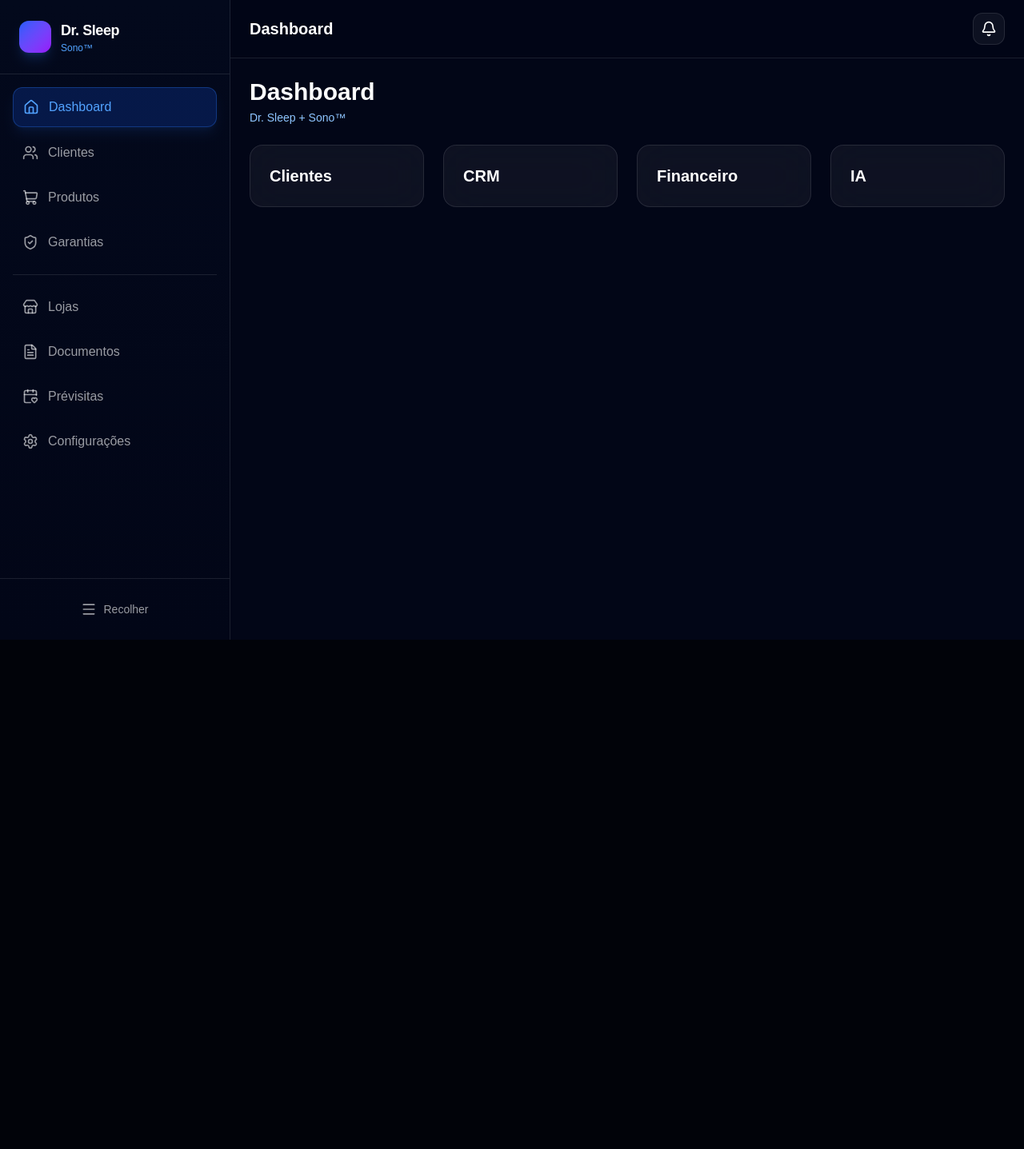
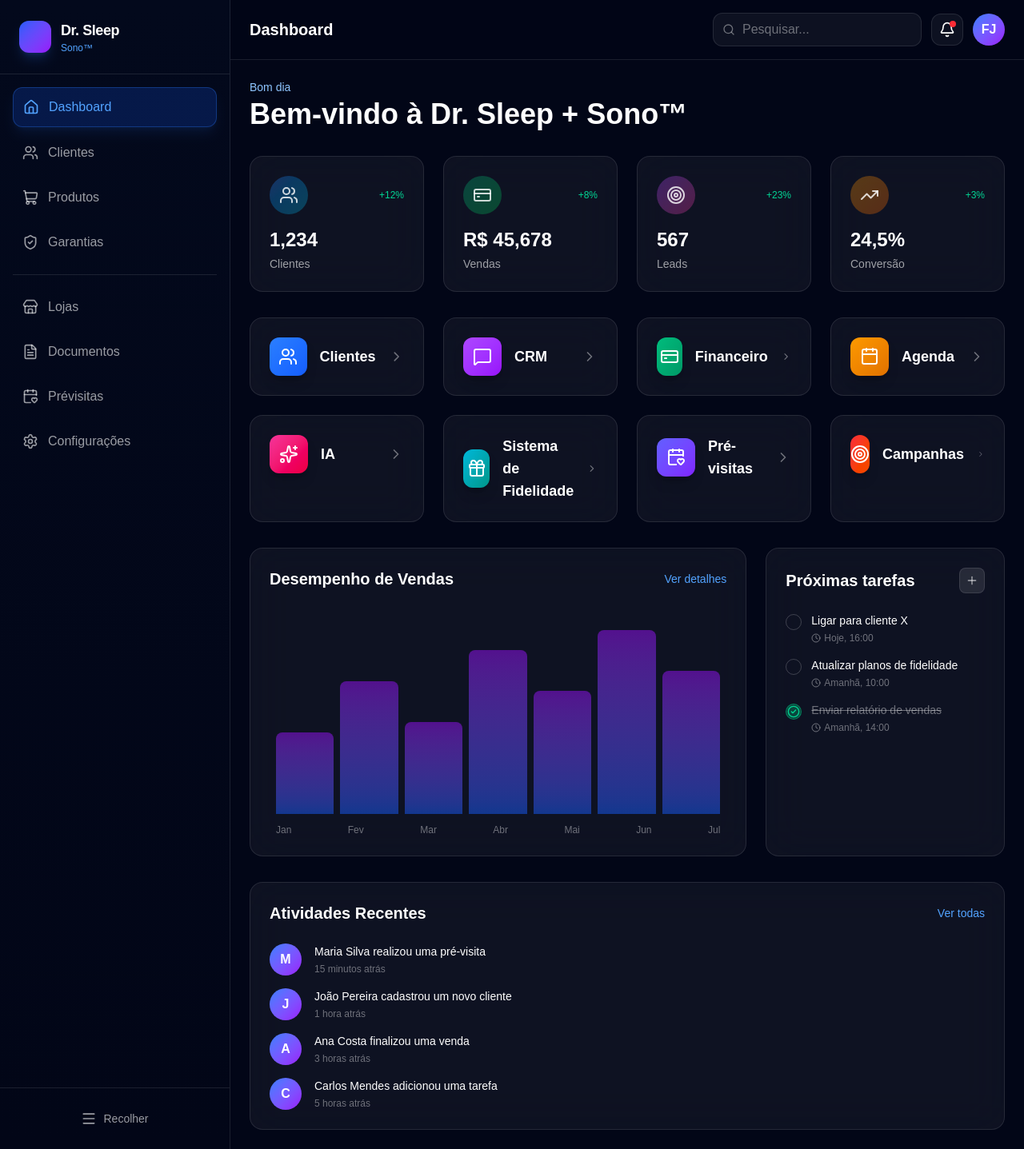
Before and after one commit to contatoaqualuxo-boop/app-teste-drsleepfranciscojunqueira, a Next.js app: page /empresa/dashboard in a window 1280 px wide. Shown: the whole page at 80% size. Before the commit the page ends 800 px from the top, so only its background shows below. Built offline with nearby package versions, Linux system fonts and the light colour scheme; no server answers.

Commit message:
feat: create dashboard premium widgets

```diff
--- a/src/app/empresa/dashboard/page.tsx
+++ b/src/app/empresa/dashboard/page.tsx
@@ -1,7 +1,12 @@
 "use client";
 
 import { DashboardLayout } from "@/components/layout/DashboardLayout";
-import { Home, Users, ShoppingCart, ShieldCheck, Bell, Settings, ChevronLeft, LayoutDashboard, Store, FileText, CalendarHeart } from "lucide-react";
+import {
+  Home, Users, ShoppingCart, ShieldCheck, Bell, Settings, ChevronRight,
+  LayoutDashboard, Store, FileText, CalendarHeart, Search, User,
+  TrendingUp, Zap, CreditCard, Calendar, Sparkles, Gift,
+  Target, MessageSquare, Clock, Activity, CheckCircle2, Plus
+} from "lucide-react";
 import Link from "next/link";
 
 export default function CompanyDashboardPage() {
@@ -16,6 +21,26 @@ export default function CompanyDashboardPage() {
     { label: "Configurações", href: "/empresa/configuracoes", icon: Settings, group: "outros" as const },
   ];
 
+  const getGreeting = () => {
+    const hour = new Date().getHours();
+    if (hour < 12) return "Bom dia";
+    if (hour < 18) return "Boa tarde";
+    return "Boa noite";
+  };
+
+  const recentActivities = [
+    { id: 1, user: "Maria Silva", action: "realizou uma pré-visita", time: "15 minutos atrás", avatar: "M" },
+    { id: 2, user: "João Pereira", action: "cadastrou um novo cliente", time: "1 hora atrás", avatar: "J" },
+    { id: 3, user: "Ana Costa", action: "finalizou uma venda", time: "3 horas atrás", avatar: "A" },
+    { id: 4, user: "Carlos Mendes", action: "adicionou uma tarefa", time: "5 horas atrás", avatar: "C" },
+  ];
+
+  const upcomingTasks = [
+    { id: 1, title: "Ligar para cliente X", date: "Hoje, 16:00", done: false },
+    { id: 2, title: "Atualizar planos de fidelidade", date: "Amanhã, 10:00", done: false },
+    { id: 3, title: "Enviar relatório de vendas", date: "Amanhã, 14:00", done: true },
+  ];
+
   return (
     <DashboardLayout
       title="Dashboard"
@@ -23,29 +48,156 @@ export default function CompanyDashboardPage() {
       sidebarTitle="Dr. Sleep"
       sidebarSubtitle="Sono™"
       actions={
-        <button className="w-10 h-10 rounded-xl bg-white/5 border border-white/10 flex items-center justify-center text-white">
-          <Bell className="w-5 h-5" />
-        </button>
+        <div className="flex items-center gap-3">
+          <div className="relative hidden sm:flex">
+            <Search className="absolute left-3 top-1/2 -translate-y-1/2 w-4 h-4 text-white/40" />
+            <input
+              type="text"
+              placeholder="Pesquisar..."
+              className="pl-9 pr-4 py-2 bg-white/5 border border-white/10 rounded-xl text-white placeholder-white/40 focus:outline-none focus:ring-2 focus:ring-blue-500/30"
+            />
+          </div>
+          <button className="relative w-10 h-10 rounded-xl bg-white/5 border border-white/10 flex items-center justify-center text-white hover:bg-white/10 transition-all">
+            <Bell className="w-5 h-5" />
+            <span className="absolute top-2 right-2 w-2 h-2 bg-red-500 rounded-full" />
+          </button>
+          <div className="w-10 h-10 rounded-full bg-gradient-to-br from-blue-500 to-purple-600 flex items-center justify-center text-white font-bold">
+            FJ
+          </div>
+        </div>
       }
     >
-      <div className="space-y-6">
+      <div className="space-y-8">
+        {/* Header Premium */}
         <div>
-          <h1 className="text-3xl font-black text-white">Dashboard</h1>
-          <p className="text-blue-300 text-sm mt-1">Dr. Sleep + Sono™</p>
+          <p className="text-blue-300 text-sm font-medium">{getGreeting()}</p>
+          <h1 className="text-4xl font-black text-white mt-1">Bem-vindo à Dr. Sleep + Sono™</h1>
         </div>
 
+        {/* Indicadores Superiores */}
         <div className="grid grid-cols-1 sm:grid-cols-2 lg:grid-cols-4 gap-6">
-          <div className="bg-white/5 border border-white/10 rounded-2xl p-6 backdrop-blur-xl">
-            <h3 className="text-white font-bold text-xl">Clientes</h3>
+          {[
+            { label: "Clientes", value: "1,234", icon: Users, color: "from-blue-500/30 to-cyan-500/30", trend: "+12%" },
+            { label: "Vendas", value: "R$ 45,678", icon: CreditCard, color: "from-emerald-500/30 to-green-500/30", trend: "+8%" },
+            { label: "Leads", value: "567", icon: Target, color: "from-purple-500/30 to-pink-500/30", trend: "+23%" },
+            { label: "Conversão", value: "24,5%", icon: TrendingUp, color: "from-amber-500/30 to-orange-500/30", trend: "+3%" },
+          ].map((stat, i) => (
+            <div key={i} className="bg-white/5 backdrop-blur-xl border border-white/10 rounded-2xl p-6 hover:bg-white/10 hover:border-white/20 transition-all group">
+              <div className="flex items-center justify-between mb-4">
+                <div className={`w-12 h-12 rounded-full bg-gradient-to-br ${stat.color} flex items-center justify-center`}>
+                  <stat.icon className="w-6 h-6 text-white/80" />
+                </div>
+                <span className="text-xs font-medium text-emerald-400">{stat.trend}</span>
+              </div>
+              <h3 className="text-white font-bold text-2xl">{stat.value}</h3>
+              <p className="text-white/60 text-sm mt-1">{stat.label}</p>
+            </div>
+          ))}
+        </div>
+
+        {/* Grid Premium Cards */}
+        <div className="grid grid-cols-1 sm:grid-cols-2 lg:grid-cols-4 gap-6">
+          {[
+            { label: "Clientes", icon: Users, color: "from-blue-500 to-blue-600" },
+            { label: "CRM", icon: MessageSquare, color: "from-purple-500 to-purple-600" },
+            { label: "Financeiro", icon: CreditCard, color: "from-emerald-500 to-emerald-600" },
+            { label: "Agenda", icon: Calendar, color: "from-amber-500 to-amber-600" },
+            { label: "IA", icon: Sparkles, color: "from-pink-500 to-rose-600" },
+            { label: "Sistema de Fidelidade", icon: Gift, color: "from-cyan-500 to-teal-600" },
+            { label: "Pré-visitas", icon: CalendarHeart, color: "from-indigo-500 to-violet-600" },
+            { label: "Campanhas", icon: Target, color: "from-red-500 to-orange-600" },
+          ].map((card, i) => (
+            <Link
+              key={i}
+              href="#"
+              className="bg-white/5 backdrop-blur-xl border border-white/10 rounded-2xl p-6 hover:bg-white/10 hover:border-white/20 transition-all group"
+            >
+              <div className="flex items-center gap-4">
+                <div className={`w-12 h-12 rounded-xl bg-gradient-to-br ${card.color} flex items-center justify-center shadow-lg shadow-black/20`}>
+                  <card.icon className="w-6 h-6 text-white" />
+                </div>
+                <div className="flex-1">
+                  <h3 className="text-white font-bold text-lg">{card.label}</h3>
+                </div>
+                <ChevronRight className="w-5 h-5 text-white/40 group-hover:text-white/80 group-hover:translate-x-1 transition-all" />
+              </div>
+            </Link>
+          ))}
+        </div>
+
+        {/* Gráfico Fictício + Seções */}
+        <div className="grid grid-cols-1 lg:grid-cols-3 gap-6">
+          {/* Gráfico Fictício */}
+          <div className="lg:col-span-2 bg-white/5 backdrop-blur-xl border border-white/10 rounded-2xl p-6">
+            <div className="flex items-center justify-between mb-6">
+              <h3 className="text-white font-bold text-xl">Desempenho de Vendas</h3>
+              <button className="text-blue-400 text-sm hover:text-blue-300">Ver detalhes</button>
+            </div>
+            <div className="h-64 flex items-end justify-between gap-2 px-2">
+              {[40, 65, 45, 80, 60, 90, 70].map((height, i) => (
+                <div
+                  key={i}
+                  className="flex-1 bg-gradient-to-t from-blue-600/50 to-purple-600/50 rounded-t-lg hover:from-blue-600/70 hover:to-purple-600/70 transition-all"
+                  style={{ height: `${height}%` }}
+                />
+              ))}
+            </div>
+            <div className="flex justify-between text-white/40 text-xs mt-3 px-2">
+              {["Jan", "Fev", "Mar", "Abr", "Mai", "Jun", "Jul"].map((month, i) => (
+                <span key={i}>{month}</span>
+              ))}
+            </div>
           </div>
-          <div className="bg-white/5 border border-white/10 rounded-2xl p-6 backdrop-blur-xl">
-            <h3 className="text-white font-bold text-xl">CRM</h3>
+
+          {/* Próximas Tarefas */}
+          <div className="bg-white/5 backdrop-blur-xl border border-white/10 rounded-2xl p-6">
+            <div className="flex items-center justify-between mb-6">
+              <h3 className="text-white font-bold text-xl">Próximas tarefas</h3>
+              <button className="w-8 h-8 rounded-lg bg-white/10 border border-white/10 flex items-center justify-center">
+                <Plus className="w-4 h-4 text-white/60" />
+              </button>
+            </div>
+            <div className="space-y-4">
+              {upcomingTasks.map((task) => (
+                <div key={task.id} className="flex items-start gap-3">
+                  <div className={`w-5 h-5 rounded-full border flex items-center justify-center flex-shrink-0 mt-0.5 ${task.done ? "bg-emerald-500/30 border-emerald-500/50" : "border-white/20"}`}>
+                    {task.done && <CheckCircle2 className="w-4 h-4 text-emerald-400" />}
+                  </div>
+                  <div className="flex-1">
+                    <p className={`text-sm ${task.done ? "text-white/40 line-through" : "text-white"}`}>
+                      {task.title}
+                    </p>
+                    <p className="text-white/40 text-xs mt-1 flex items-center gap-1">
+                      <Clock className="w-3 h-3" />
+                      {task.date}
+                    </p>
+                  </div>
+                </div>
+              ))}
+            </div>
           </div>
-          <div className="bg-white/5 border border-white/10 rounded-2xl p-6 backdrop-blur-xl">
-            <h3 className="text-white font-bold text-xl">Financeiro</h3>
+        </div>
+
+        {/* Atividades Recentes */}
+        <div className="bg-white/5 backdrop-blur-xl border border-white/10 rounded-2xl p-6">
+          <div className="flex items-center justify-between mb-6">
+            <h3 className="text-white font-bold text-xl">Atividades Recentes</h3>
+            <button className="text-blue-400 text-sm hover:text-blue-300">Ver todas</button>
           </div>
-          <div className="bg-white/5 border border-white/10 rounded-2xl p-6 backdrop-blur-xl">
-            <h3 className="text-white font-bold text-xl">IA</h3>
+          <div className="space-y-4">
+            {recentActivities.map((activity) => (
+              <div key={activity.id} className="flex items-center gap-4">
+                <div className="w-10 h-10 rounded-full bg-gradient-to-br from-blue-500 to-purple-600 flex items-center justify-center text-white font-bold flex-shrink-0">
+                  {activity.avatar}
+                </div>
+                <div className="flex-1">
+                  <p className="text-white text-sm">
+                    <span className="font-medium">{activity.user}</span> {activity.action}
+                  </p>
+                  <p className="text-white/40 text-xs mt-1">{activity.time}</p>
+                </div>
+              </div>
+            ))}
           </div>
         </div>
       </div>
```
